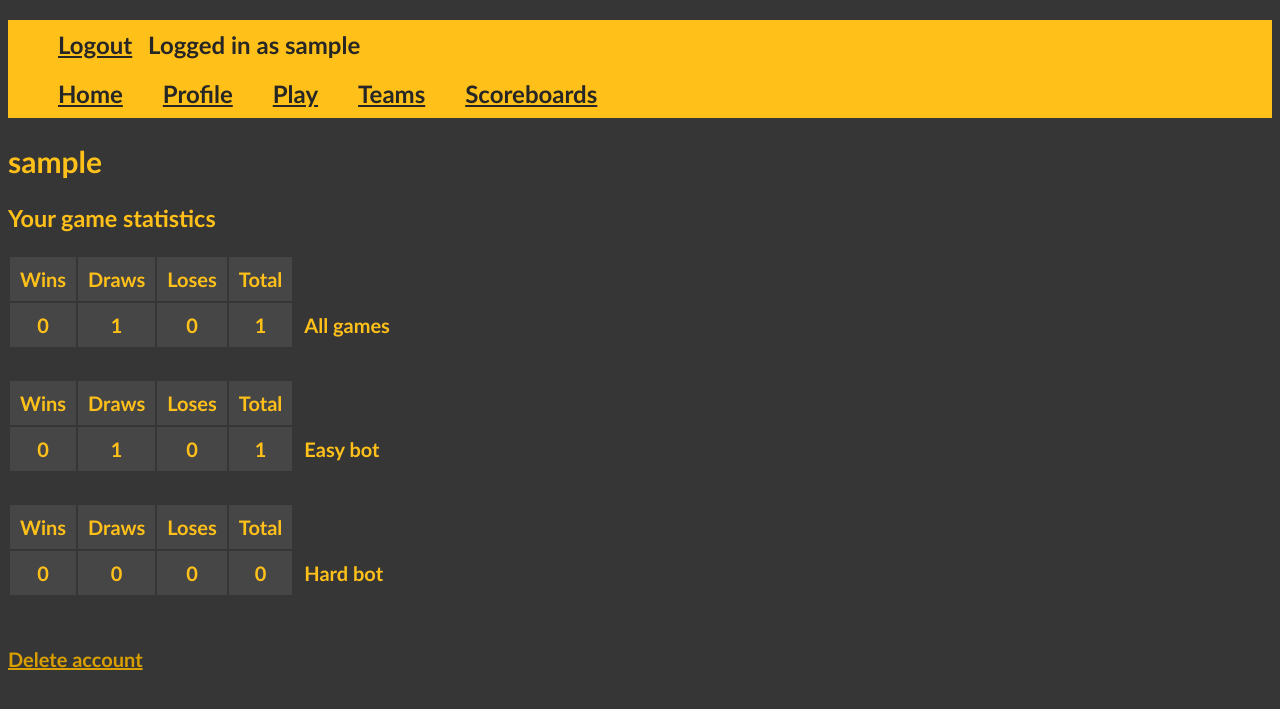
After one commit to pyigyli/Kivi-paperi-sakset, a Flask app: page /account/profile/ in a window 1280 px wide. The commit adds this page. Shown: the top 709 px of the page. Run offline with Flask 2, Linux system fonts and the light colour scheme; a user stored in the database is signed in; data comes from the database, SQL or seed files in the repository; tables that the repository leaves empty hold one stand-in row (values such as "Sample post").

Commit message:
Käyttäjän henkilökohtaiset pelitiedot nähtävillä käyttäjän profiilissa

```diff
--- a/application/__init__.py
+++ b/application/__init__.py
@@ -12,7 +12,7 @@ else:
 db = SQLAlchemy(app)
 
 from application.models import bot, comment, result, team, user
-from application.views import auth, forms, game, index, result, team, user
+from application.views import auth, forms, game, index, result, team
 from application.models.user import User
 
 from os import urandom
--- a/application/templates/auth/newform.html
+++ b/application/templates/auth/newform.html
@@ -2,6 +2,7 @@
 
 {% block body %}
 <h3>Create new account:</h3>
+
 <form method="POST" action="{{ url_for('auth_create') }}">
     <table>
     <tr>
--- /dev/null
+++ b/application/templates/auth/profile.html
@@ -0,0 +1,67 @@
+{% extends "layout.html" %}
+
+{% block body %}
+<h2>{{ current_user.username }}</h2>
+<h3>Your game statistics</h3>
+
+<table>
+    <tr>
+        <th>Wins</th>
+        <th>Draws</th>
+        <th>Loses</th>
+        <th>Total</th>
+    </tr>
+    <tr>
+        <th>{{ easy_wins + hard_wins }}</th>
+        <th>{{ easy_draws + hard_draws }}</th>
+        <th>{{ easy_loses + hard_loses }}</th>
+        <th>{{ easy_wins + easy_draws + easy_loses + hard_wins + hard_draws + hard_loses }}</th>
+        <td>All games</td>
+    </tr>
+</table>
+<table>
+    <tr>
+        <th>Wins</th>
+        <th>Draws</th>
+        <th>Loses</th>
+        <th>Total</th>
+    </tr>
+    <tr>
+        <th>{{ easy_wins }}</th>
+        <th>{{ easy_draws }}</th>
+        <th>{{ easy_loses }}</th>
+        <th>{{ easy_wins + easy_draws + easy_loses }}</th>
+        <td>Easy bot</td>
+    </tr>
+</table>
+<table>
+    <tr>
+        <th>Wins</th>
+        <th>Draws</th>
+        <th>Loses</th>
+        <th>Total</th>
+    </tr>
+    <tr>
+        <th>{{ hard_wins }}</th>
+        <th>{{ hard_draws }}</th>
+        <th>{{ hard_loses }}</th>
+        <th>{{ hard_wins + hard_draws + hard_loses }}</th>
+        <td>Hard bot</td>
+    </tr>
+</table>
+
+<p><a href="{{ url_for('auth_delete_account') }}">Delete account</a></p>
+
+<style>
+    table {
+        padding-bottom: 30px;
+    }
+    th {
+        padding: 10px;
+        background-color: #464646;
+    }
+    td {
+        padding: 10px;
+    }
+</style>
+{% endblock %}
--- a/application/templates/layout.html
+++ b/application/templates/layout.html
@@ -56,7 +56,7 @@
       </li>
       {% endif %}
       <li class="navigation_list"><a class="navigation_link" href="{{ url_for('index') }}">Home</a></li>
-      <li class="navigation_list"><a class="navigation_link" href="{{ url_for('user_index') }}">Profile</a></li>
+      <li class="navigation_list"><a class="navigation_link" href="{{ url_for('auth_profile') }}">Profile</a></li>
       <li class="navigation_list"><a class="navigation_link" href="{{ url_for('game_index') }}">Play</a></li>
       <li class="navigation_list"><a class="navigation_link" href="{{ url_for('team_index') }}">Teams</a></li>
       <li class="navigation_list"><a class="navigation_link" href="{{ url_for('scoreboard_index') }}">Scoreboards</a></li>
--- a/application/templates/user/index.html
+++ /dev/null
@@ -1,6 +0,0 @@
-{% extends "layout.html" %}
-
-{% block body %}
-<p>Users page</p>
-<p><a href="{{ url_for('auth_delete') }}">Delete account</a></p>
-{% endblock %}
--- a/application/views/auth.py
+++ b/application/views/auth.py
@@ -3,6 +3,7 @@ from flask_login import login_user, logout_user, login_required, current_user
 from application import app, db
 from application.models.user import User
 from application.models.team import Team
+from application.models.bot import Bot
 from application.models.comment import Comment
 from application.models.result import Result
 from application.views.forms import CreateUserForm, LoginForm
@@ -40,6 +41,11 @@ def auth_logout():
     logout_user()
     return redirect(url_for("index"))
 
+@app.route("/account/delete_account/")
+@login_required
+def auth_delete_account():
+    return render_template("auth/delete.html")
+
 @app.route("/auth/delete")
 @login_required
 def auth_delete():
@@ -64,3 +70,29 @@ def auth_delete():
     db.session().delete(user)
     db.session.commit()
     return redirect(url_for("index"))
+
+@app.route("/account/profile/")
+@login_required
+def auth_profile():
+    results = Result.query.filter_by(account_id=current_user.get_id())
+    wins_easy = 0
+    draws_easy = 0
+    loses_easy = 0
+    wins_hard = 0
+    draws_hard = 0
+    loses_hard = 0
+    for r in results:
+        if r.bot_id == Bot.query.filter_by(name="Easy").first().bot_id and r.winner == 2:
+            wins_easy += 1
+        if r.bot_id == Bot.query.filter_by(name="Easy").first().bot_id and r.winner == 1:
+            draws_easy += 1
+        if r.bot_id == Bot.query.filter_by(name="Easy").first().bot_id and r.winner == 0:
+            loses_easy += 1
+        if r.bot_id == Bot.query.filter_by(name="Hard").first().bot_id and r.winner == 2:
+            wins_hard += 1
+        if r.bot_id == Bot.query.filter_by(name="Hard").first().bot_id and r.winner == 1:
+            draws_hard += 1
+        if r.bot_id == Bot.query.filter_by(name="Hard").first().bot_id and r.winner == 0:
+            loses_hard += 1
+    return render_template("auth/profile.html", easy_wins = wins_easy, easy_draws = draws_easy, easy_loses = loses_easy,
+                                                hard_wins = wins_hard, hard_draws = draws_hard, hard_loses = loses_hard)
--- a/application/views/forms.py
+++ b/application/views/forms.py
@@ -16,7 +16,6 @@ class CreateUserForm(FlaskForm):
     password = PasswordField("Password", [validators.Length(min=5), validators.Length(max=144)])
     class Meta:
         csrf = False
-
 
 class LoginForm(FlaskForm):
     username = StringField("Username", [validators.Length(min=3), validators.Length(max=144)])
```
Also changed, not shown: application/models/result.py (+16 -0 lines), application/templates/auth/delete.html (added, +13 -0 lines), application/views/user.py (deleted, +0 -8 lines).
